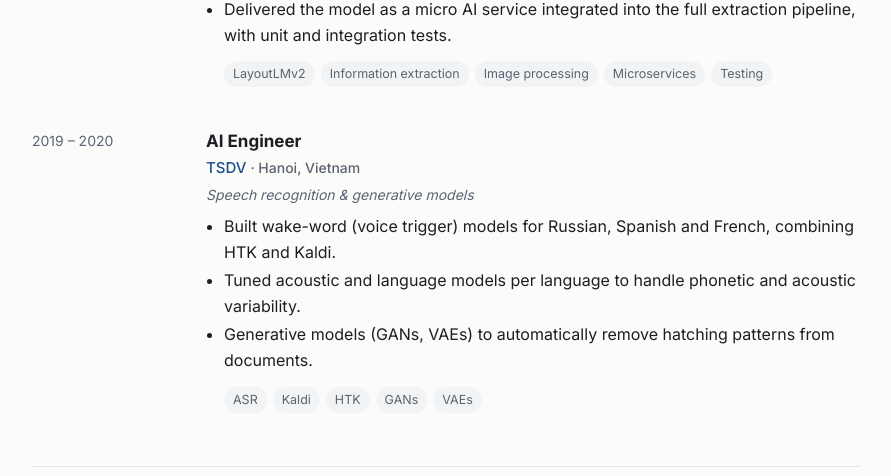
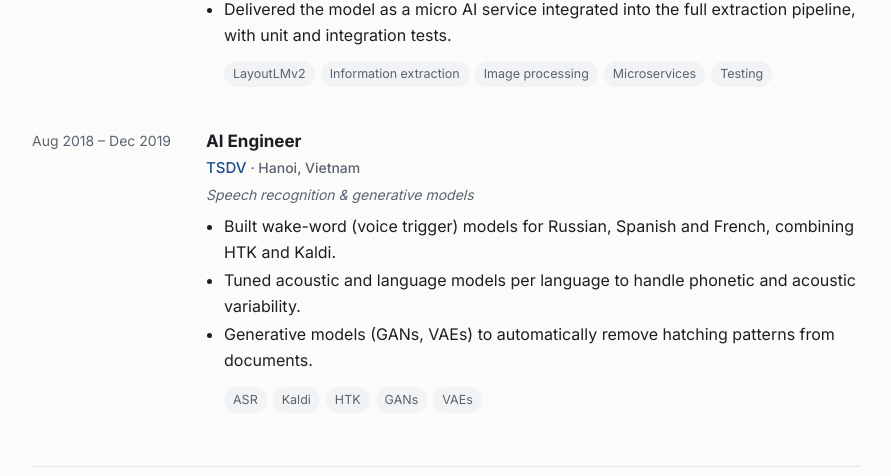
Before and after one commit to nguyennampfiev/nguyennampfiev.github.io, a plain HTML site: page index.html in a window 1280 px wide. Shown: the part 2952-3428 px from the top of the page, without its empty margins (194-1085 px from the left). Drawn offline with Linux system fonts and the light colour scheme.

Commit message:
Fix TSDV dates (Aug 2018 – Dec 2019)

```diff
--- a/index.html
+++ b/index.html
@@ -208,7 +208,7 @@ footer{padding:40px 0 60px;border-top:1px solid var(--line);color:var(--muted);f
   </div>
 
   <div class="job">
-    <div class="when">2019 – 2020</div>
+    <div class="when">Aug 2018 – Dec 2019</div>
     <div>
       <h3>AI Engineer</h3>
       <div class="org">TSDV <span class="loc">· Hanoi, Vietnam</span></div>
```
